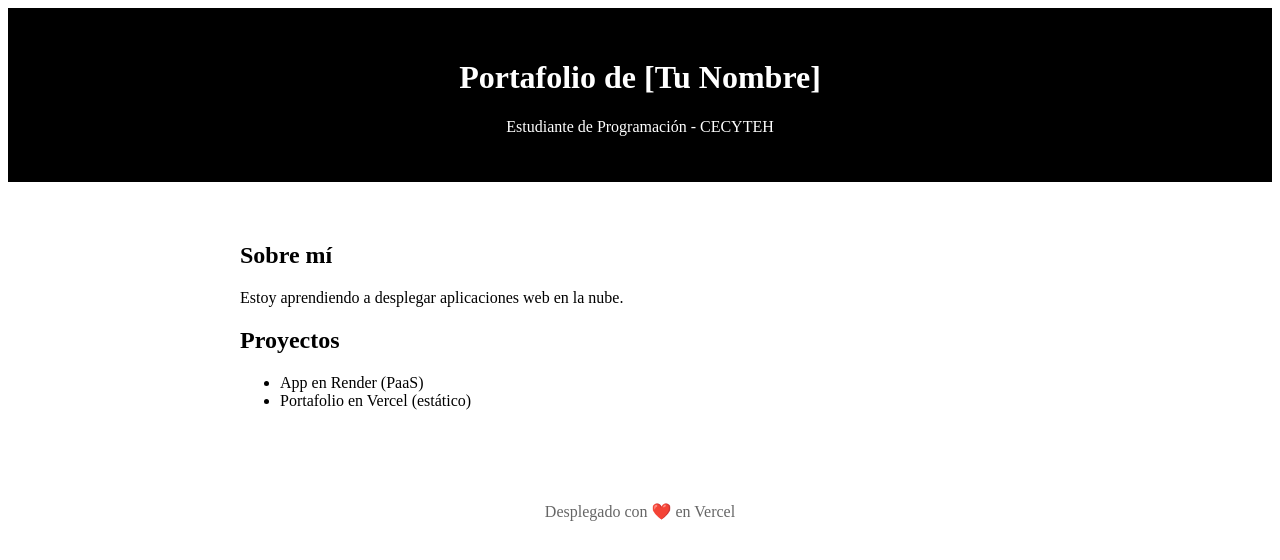
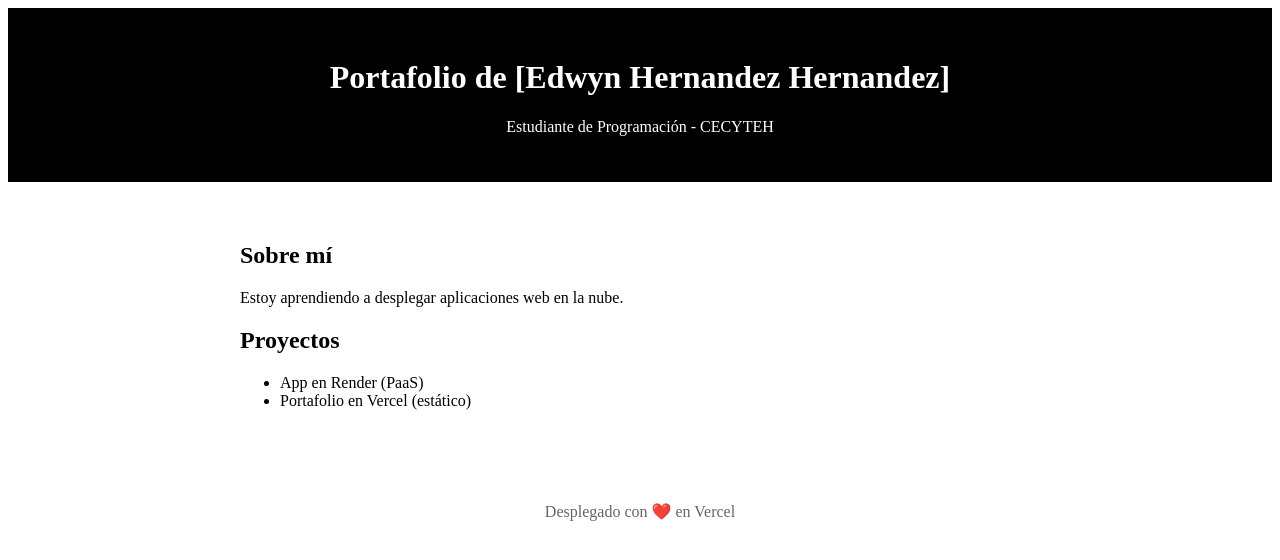
Before and after one commit to hernandezedwyn369-png/sitio-vercel-M4S1, a plain HTML site: page index.html in a window 1280 px wide. Drawn offline with Linux system fonts and the light colour scheme.

Commit message:
Actualizar nombre en portafolio

```diff
--- a/index.html
+++ b/index.html
@@ -7,7 +7,7 @@
 </head>
 <body>
   <header>
-    <h1>Portafolio de [Tu Nombre]</h1>
+    <h1>Portafolio de [Edwyn Hernandez Hernandez]</h1>
     <p>Estudiante de Programación - CECYTEH</p>
   </header>
   <main>
```
